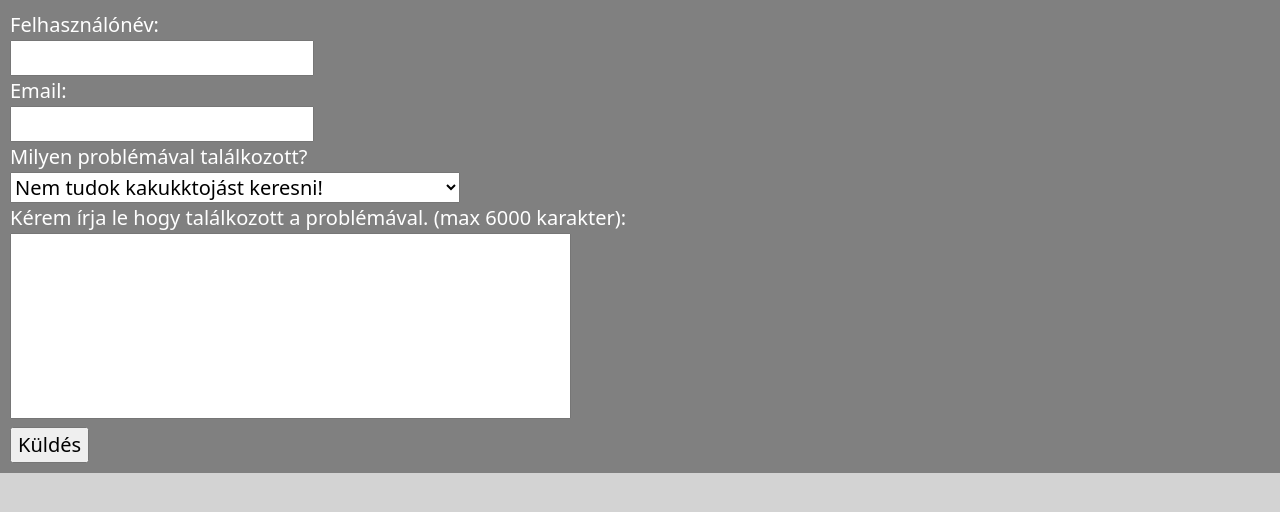
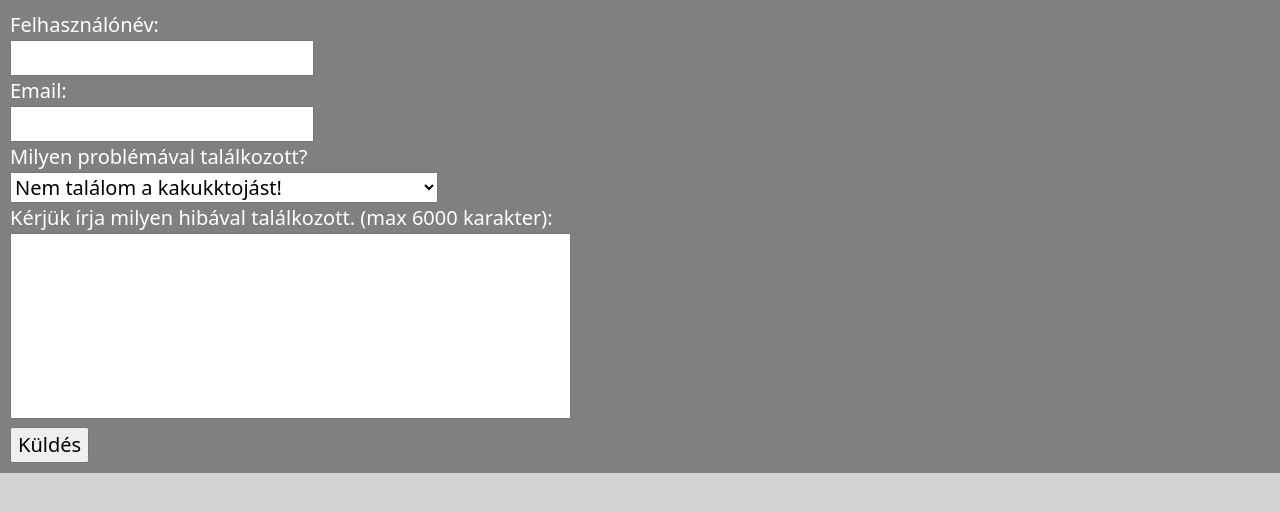
Before and after one commit to FoldiKriszti/RFT_2023_4bol2, a PHP site: page /problema.php in a window 1280 px wide. Shown: the part 56-568 px from the top of the page. Run offline with PHP 8.4, Linux system fonts and the light colour scheme.

Commit message:
Probléma jelentés
Szempontok aktualizálása, bővítése

```diff
--- a/Weboldal/problema.php
+++ b/Weboldal/problema.php
@@ -78,17 +78,17 @@ session_start();
         Email: <br><input type="email" name="email"><br>
         Milyen problémával találkozott? <br>
         <select name="problem">
-            <option value="need tutorial">Nem tudok kakukktojást keresni!</option>
-            <option value="tuljatekos cica">A cicám nem hagy játszani!</option>
-            <option value="Ugyes cica">A cicám jobban keresi a kakukktojást mint én!</option>
-            <option value="No kakukktojas">Nem látok kakukktojást!</option>
-            <option value="vicces vagyok">Én csak csirke tojást látok!</option>
-            <option value="Troll">Egy hal van kádamban!</option>
+            <option value="need tutorial">Nem találom a kakukktojást!</option>
+            <option value="tuljatekos cica">Nem jeleníti meg a megoldást a weboldal!</option>
+            <option value="Ugyes cica">Nem tudok kijelentkezni!</option>
+            <option value="No kakukktojas">Nem tudom a jelszavamat módosítani!</option>
+            <option value="vicces vagyok">Nem tudom az e-mail címemet módosítani!</option>
+            <option value="Troll">Nem jelennek meg a képek!</option>
             <option value="Teszt">Csak ki akartam porbálni működik-e.</option>
             <option value="Egyéb">Egyéb</option>
         </select>
         <br>
-        Kérem írja le hogy találkozott a problémával. (max 6000 karakter):
+        Kérjük írja milyen hibával találkozott. (max 6000 karakter):
         <br>
         <textarea name="bovebb" cols="45" rows="6" style="resize: none;" maxlength="6000"></textarea><br>
         <input type="submit" value="Küldés">
@@ -96,7 +96,7 @@ session_start();
 <?php
         if(isset($_POST["name"]) && isset($_POST["email"]) && $_POST["email"] != null && $_POST["name"] != null && isset($_POST["email"]) && $_POST["email"] !=null && !empty($_POST["problem"])){
             reportIssue($conn,$_POST["name"],$_POST["email"],$_POST["problem"],$_POST["bovebb"]);
-            echo "A probléma jelentés elküldve!";
+            echo "A probléma bejelentés megtörtént!";
         }
     ?>
 </div>
```
